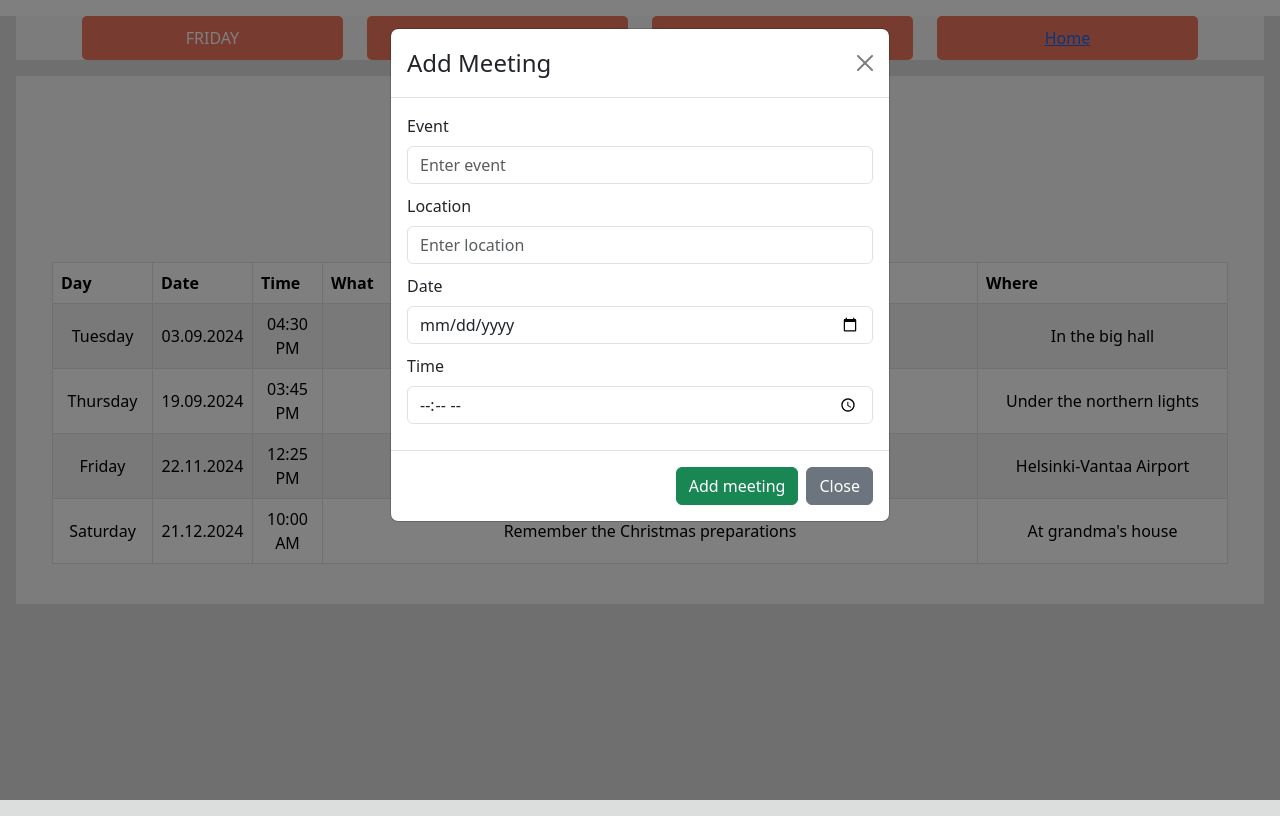
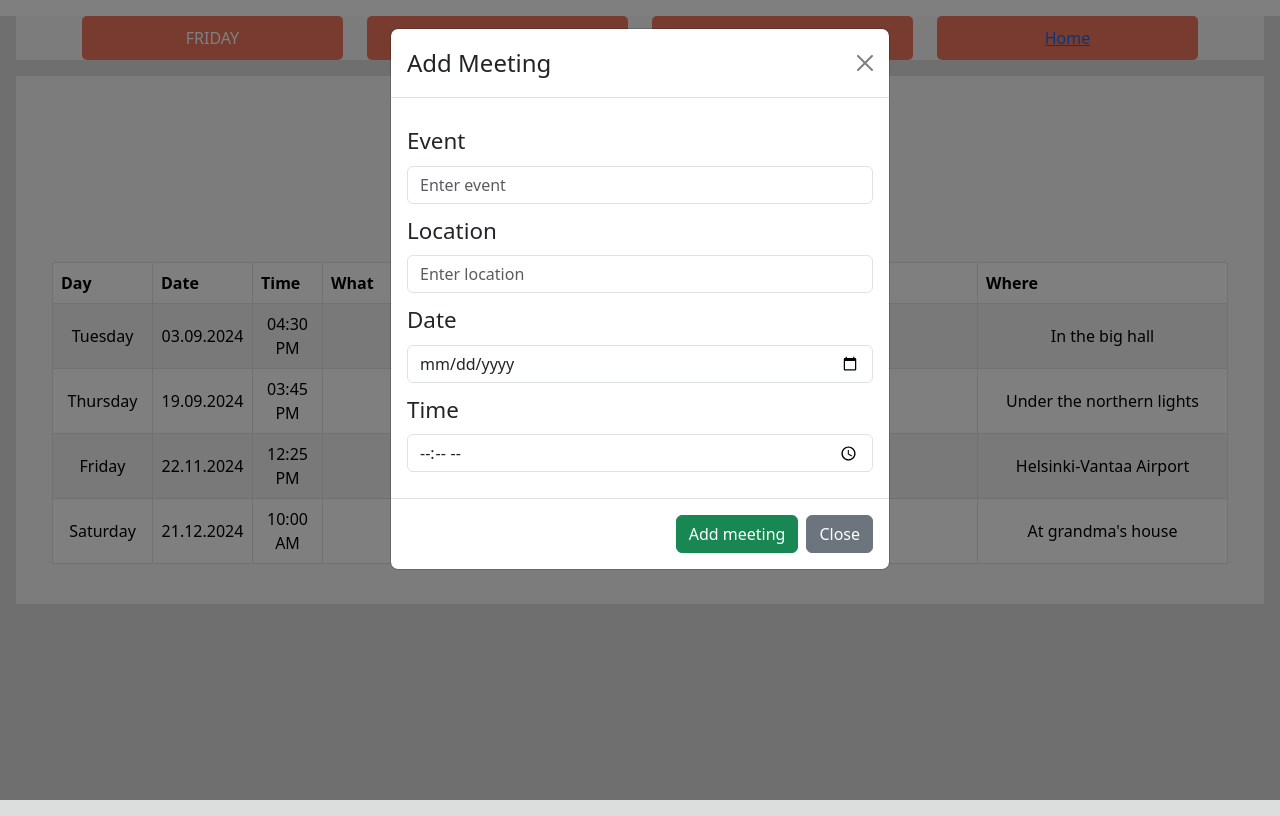
Before and after one commit to mikagitti/DailyPlanner, a Next.js app in the folder dailyplanner/: page /timetable in a window 1280 px wide. Both pictures are taken after a click on the button "Add Meeting". Built offline with nearby package versions, Linux system fonts and the light colour scheme; data requests are answered from the project's data file.

Commit message:
- Added style.ts file for modals styling - Added component for modal error message

```diff
--- /dev/null
+++ b/dailyplanner/src/app/timetable/components/tableSetup/tableModal/ErrorMessage.tsx
@@ -0,0 +1,12 @@
+import { styles } from "./style";
+
+type ErrorMessageProps = {
+    errorMessage: string;
+};
+
+export default function ErrorMessage({ errorMessage }: ErrorMessageProps) {
+
+    return (
+        <p style={styles.error}>{errorMessage}</p>
+    );
+};
--- a/dailyplanner/src/app/timetable/components/tableSetup/tableModal/MeetingFormModal.tsx
+++ b/dailyplanner/src/app/timetable/components/tableSetup/tableModal/MeetingFormModal.tsx
@@ -1,17 +1,16 @@
 'use client';
+
+import { styles } from "./style";
+
+import { v4 as uuidv4 } from 'uuid';
+import { useEffect, useState } from "react";
+import { Button, Form, Modal } from "react-bootstrap";
 
 import { formatUtcDateTime, splitDateTime } from "@/app/timetable/misc/TimeHandle";
 import { NewMeetingModalProps } from "@/app/timetable/misc/types";
 import { validateMeetingData } from "@/app/timetable/misc/Validation";
-import { useEffect, useState } from "react";
-import { Button, Form, Modal } from "react-bootstrap";
-import { v4 as uuidv4 } from 'uuid';
+import ErrorMessage from "./ErrorMessage";
 
-const styles = {
-    formGroup: {
-        margin: '10px 0',
-    },
-};
 
 
 export default function MeetingFormModal({ closeModal, saveMeeting, meeting, title, buttonText }: NewMeetingModalProps) {
@@ -62,7 +61,7 @@ export default function MeetingFormModal({ closeModal, saveMeeting, meeting, tit
             </Modal.Header>
             <Form onSubmit={handleSaveMeeting}>
                 <Modal.Body>
-                    <Form.Group className="{${errors.event ? 'has-error' : ''}}" controlId="event">
+                    <Form.Group controlId="event" style={styles.formGroup}>
                         <Form.Label>Event</Form.Label>
                         <Form.Control
                             type="text"
@@ -70,7 +69,7 @@ export default function MeetingFormModal({ closeModal, saveMeeting, meeting, tit
                             onChange={(e) => setFormData({ ...formData, event: e.target.value })}
                             placeholder="Enter event"
                         />
-                        {errors.event && <p style={{ color: 'red' }}>{errors.event}</p>}
+                        {errors.event && <ErrorMessage errorMessage={errors.event} />}
                     </Form.Group>
                     <Form.Group controlId="location" style={styles.formGroup}>
                         <Form.Label>Location</Form.Label>
@@ -80,7 +79,7 @@ export default function MeetingFormModal({ closeModal, saveMeeting, meeting, tit
                             onChange={(e) => setFormData({ ...formData, location: e.target.value })}
                             placeholder="Enter location"
                         />
-                        {errors.location && <p style={{ color: 'red' }}>{errors.location}</p>}
+                        {errors.location && <ErrorMessage errorMessage={errors.location} />}
                     </Form.Group>
                     <Form.Group controlId="date" style={styles.formGroup}>
                         <Form.Label>Date</Form.Label>
@@ -89,7 +88,7 @@ export default function MeetingFormModal({ closeModal, saveMeeting, meeting, tit
                             value={formData.date}
                             onChange={(e) => setFormData({ ...formData, date: e.target.value })}
                         />
-                        {errors.date && <p style={{ color: 'red' }}>{errors.date}</p>}
+                        {errors.date && <ErrorMessage errorMessage={errors.date} />}
                     </Form.Group>
 
                     <Form.Group controlId="time" style={styles.formGroup}>
@@ -99,7 +98,7 @@ export default function MeetingFormModal({ closeModal, saveMeeting, meeting, tit
                             value={formData.time}
                             onChange={(e) => setFormData({ ...formData, time: e.target.value })}
                         />
-                        {errors.time && <p style={{ color: 'red' }}>{errors.time}</p>}
+                        {errors.time && <ErrorMessage errorMessage={errors.time} />}
                     </Form.Group>
                 </Modal.Body>
 
--- /dev/null
+++ b/dailyplanner/src/app/timetable/components/tableSetup/tableModal/style.ts
@@ -0,0 +1,9 @@
+export const styles = {
+     formGroup: {
+          margin: "10px 0",
+          fontSize: "1.4em",
+     },
+     error: {
+          color: "red",
+     },
+};
```
